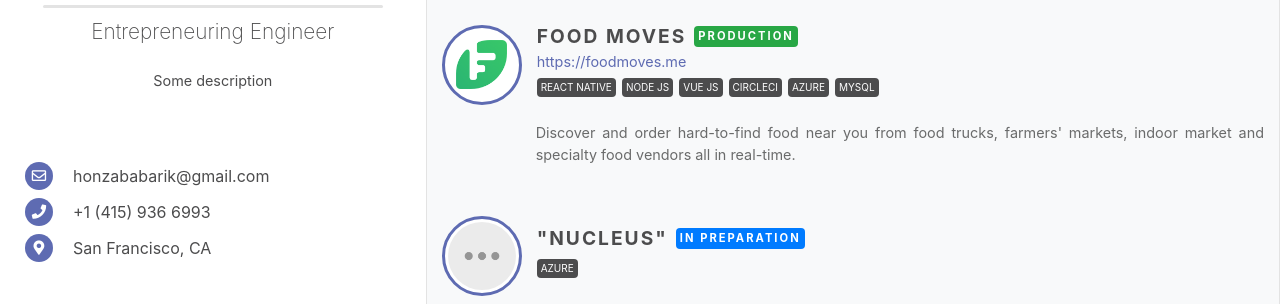
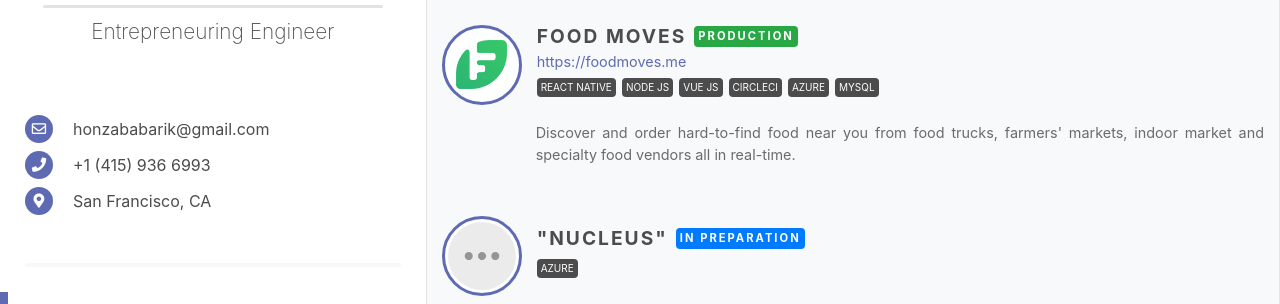
Before and after one commit to honzababarik/babarik.cz, a plain HTML site: page index.htm in a window 1280 px wide. Shown: the part 422-726 px from the top of the page. Drawn offline with nearby package versions, Linux system fonts and the light colour scheme.

Commit message:
Removing desc placeholder

```diff
--- a/index.htm
+++ b/index.htm
@@ -32,9 +32,6 @@
             </h1>
             <div class="divider"></div>
             <h2>Entrepreneuring Engineer</h2>
-            <p>
-              Some description
-            </p>
           </div>
 
           <div class="sidebar">
```
